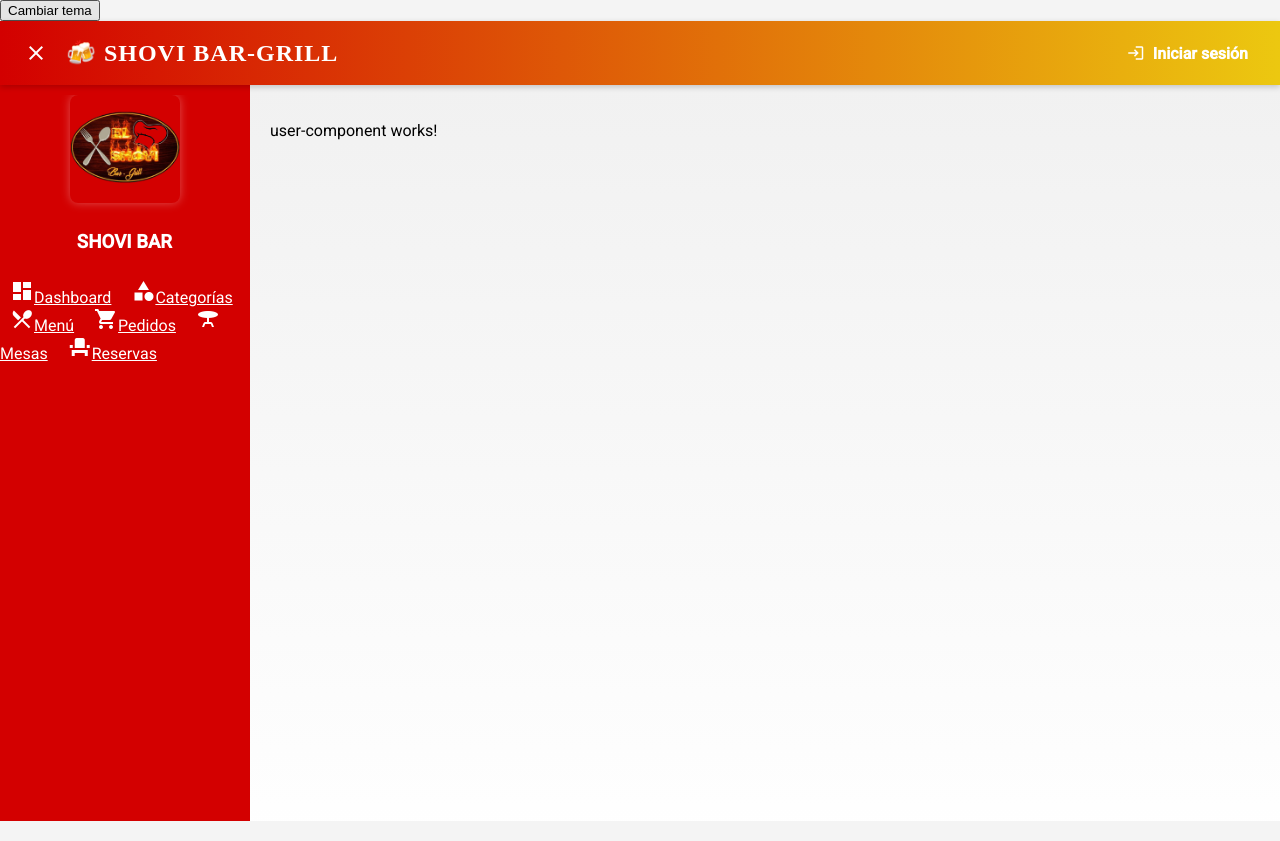
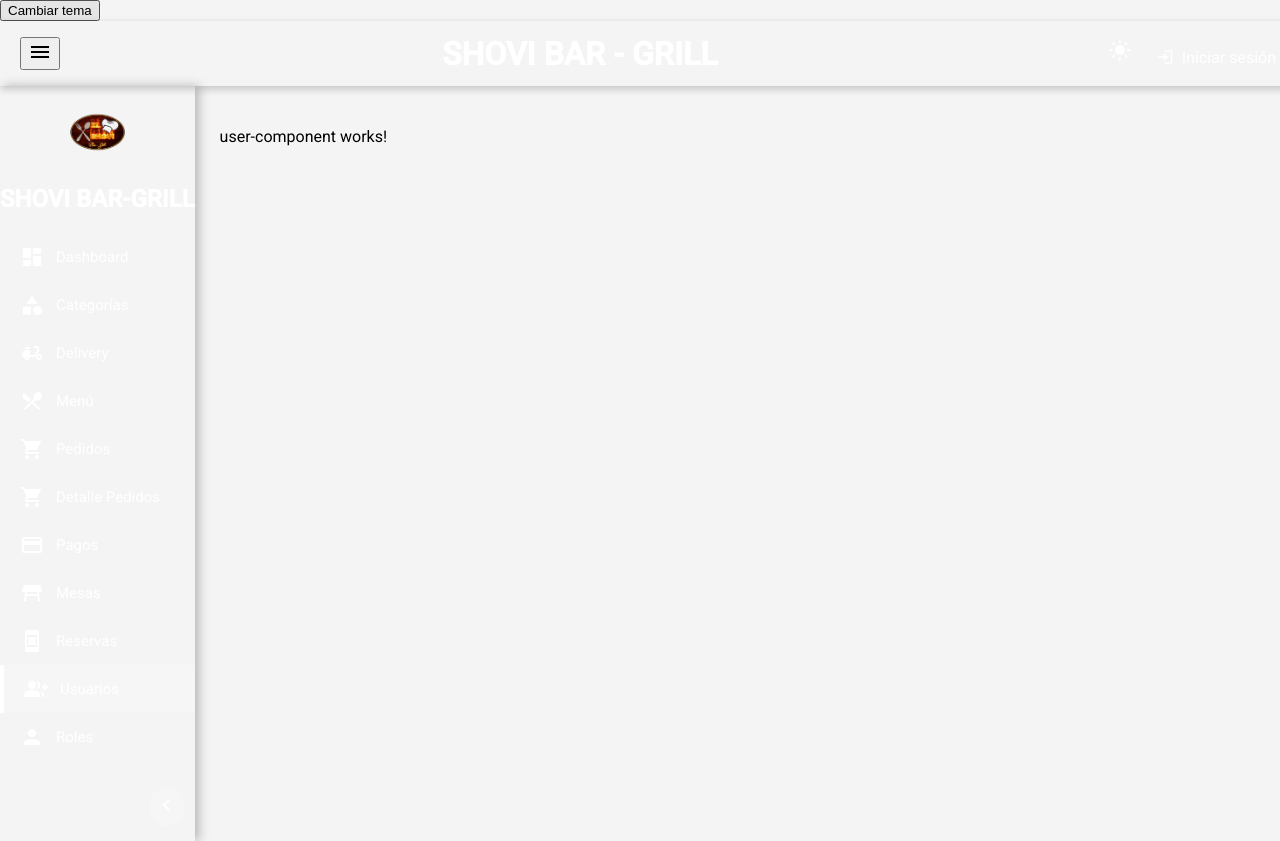
Before and after one commit to ElthonJohan/ElShoviBarGrill-Fronted, an Angular app: page /pages/user in a window 1280 px wide. Built offline with nearby package versions, Linux system fonts and the light colour scheme.

Commit message:
Se Modifico los estilos para layout

```diff
--- a/src/app/pages/layout-component/layout-component.css
+++ b/src/app/pages/layout-component/layout-component.css
@@ -1,136 +1,129 @@
-mat-sidenav {
-  width: 250px;
-  background: #b40000;
-  color: white;
-  padding-top: 15px;
+:root {
+  --sidebar-width: 240px;
+  --sidebar-collapsed: 65px;
+
+  /* Colores */
+  --sidebar-bg: #b30000;
+  --sidebar-bg-dark: #220000;
+
+  --navbar-bg: linear-gradient(90deg, #d62828, #f77f00, #fcbf49);
+  --navbar-bg-dark: linear-gradient(90deg, #3a0ca3, #4361ee, #4cc9f0);
+
+  --text-light: white;
+  --text-dark: #333;
+
+  --content-bg: #f4f4f4;
+  --content-bg-dark: #121212;
 }
 
-.sidebar-header {
-  text-align: center;
-}
+/* Estilos del layout */
 
-.sidebar-header .logo {
-  width: 110px;
-  border-radius: 8px;
-}
-
-mat-nav-list a {
-  color: #fff;
-  font-size: 16px;
-  border-radius: 8px;
-  margin: 5px 10px;
-}
-
-mat-nav-list a:hover {
-  background: rgba(255, 255, 255, 0.15);
-}
-
-
-
-/* 🔸 Estructura principal */
 .layout-container {
   height: 100vh;
   display: flex;
   flex-direction: column;
-  background-color: #fafafa;
 }
 
-/* 🔸 Toolbar */
-.main-toolbar {
-  background: linear-gradient(90deg, #d30000, #ecc810);
+/* NAVBAR */
+.navbar {
+  height: 65px;
+  background: var(--navbar-bg);
+  display: flex;
+  align-items: center;
+  justify-content: space-between;
+  padding: 0 20px;
   color: white;
-  font-weight: 600;
-  box-shadow: 0 2px 6px rgba(0, 0, 0, 0.2);
-  z-index: 2;
+  box-shadow: 0 3px 8px rgba(0,0,0,0.2);
+  position: fixed;
+  width: 100%;
+  z-index: 100;
 }
 
-.app-title {
-  font-family: 'Comic Sans';
-  font-size: 1.5rem;
-  font-weight: bold;
-
-  margin-left: 10px;
-  letter-spacing: 1px;
+/* CONTENIDO PRINCIPAL */
+.main-wrapper {
+  display: flex;
+  height: 100%;
+  margin-top: 65px;
 }
 
-.spacer {
-  flex: 1 1 auto;
+/* Sidebar estilizado */
+
+.sidebar {
+  width: var(--sidebar-width);
+  background: var(--sidebar-bg);
+  color: white;
+  height: 100%;
+  padding-top: 20px;
+  transition: width 0.25s ease;
+  display: flex;
+  flex-direction: column;
+  position: relative;
+  box-shadow: 4px 0 10px rgba(0,0,0,0.25);
 }
 
-/* 🔸 Sidenav container */
-mat-sidenav-container {
-  flex: 1;
-  height: 100%;
-  display: flex;
-  background: #f3f3f3;
+.sidebar.collapsed {
+  width: var(--sidebar-collapsed);
 }
 
-/* 🔸 Sidenav */
-mat-sidenav {
-  width: 250px;
-  background-color: #d30000;
-  color: white;
-  padding-top: 10px;
+.sidebar .logo-section {
   display: flex;
-  flex-direction: column;
   align-items: center;
   justify-content: center;
+  flex-direction: column;
 }
 
-.sidenav-header {
-  text-align: center;
-  padding: 15px 0;
-}
-
-.sidenav-content button{
-  text-align: center;
-  justify-content: center;
-}
-
-.logo {
-  width: 100px;
-  border-radius: 50%;
-  box-shadow: 0 0 10px rgba(255, 255, 255, 0.3);
+.sidebar .logo {
+  width: 55px;
   margin-bottom: 5px;
 }
 
-.sidenav-header h3 {
-  font-size: 1.1rem;
-  margin: 0;
-  color: #fff;
-  letter-spacing: 1px;
+.sidebar.collapsed .logo-section h2 {
+  display: none;
 }
 
-mat-divider {
-  background-color: rgba(0, 0, 0, 0.1);
+/*
+Menú */
+
+.menu a {
+  display: flex;
+  align-items: center;
+  gap: 12px;
+  padding: 12px 20px;
+  color: var(--text-light);
+  text-decoration: none;
+  transition: 0.2s ease;
+  font-size: 15px;
 }
 
-/* 🔸 Botones laterales */
-mat-sidenav button {
-  color: #ffffff;
-  font-weight: 500;
-  border-radius: 6px;
-  transition: all 0.3s;
-  width: 100%;
-  text-align: center;
-}
-mat-sidenav button mat-icon {
-  color: #ffffff;
+.menu a:hover,
+.menu a.active {
+  background: rgba(255,255,255,0.18);
+  border-left: 4px solid white;
 }
 
-mat-sidenav button:hover {
-  background-color: #aeacac;
-  transform: scale(1.02);
+.sidebar.collapsed a span {
+  display: none;
 }
 
-/* 🔸 Contenido */
-mat-sidenav-content {
+
+/* Botón */
+
+.toggle-btn {
+  position: absolute;
+  bottom: 15px;
+  right: 10px;
+  background: rgba(255,255,255,0.2);
+  border: none;
+  padding: 6px;
+  border-radius: 50%;
+  cursor: pointer;
+  color: white;
+}
+
+
+.content {
   flex: 1;
-  height: 100%;
+  padding: 25px;
+  background: var(--content-bg);
   overflow-y: auto;
-  background: linear-gradient(180deg, #f1f1f1, #ffffff);
-  padding: 20px;
 }
-mat-icon{
-  color: #ffffff;
-}
--- a/src/app/pages/layout-component/layout-component.html
+++ b/src/app/pages/layout-component/layout-component.html
@@ -1,83 +1,120 @@
 <div class="layout-container">
-  <!-- Barra superior -->
-  <mat-toolbar color="primary" class="main-toolbar">
-    <button mat-icon-button (click)="sidenav.toggle()">
-      <mat-icon>{{ sidenav.opened ? "close" : "menu" }}</mat-icon>
+
+  <!-- NAVBAR SUPERIOR -->
+  <header class="navbar">
+    <button class="menu-btn" (click)="toggleSidebar()">
+      <mat-icon>menu</mat-icon>
     </button>
 
-    <span class="app-title">🍻 SHOVI BAR-GRILL</span>
-    <span class="spacer"></span>
+    <h1 class="title">SHOVI BAR - GRILL</h1>
 
-    <!-- Si está logueado -->
-    <ng-container *ngIf="isLoggedIn()">
-      <button mat-icon-button [matMenuTriggerFor]="menu" class="profile-button">
-        <mat-icon>account_circle</mat-icon>
+    <div class="actions">
+      <!-- Cambiar tema -->
+      <button mat-icon-button (click)="toggleTheme()">
+        <mat-icon>{{ isDarkMode ? "dark_mode" : "light_mode" }}</mat-icon>
       </button>
-    </ng-container>
 
-    <!-- Menú siempre existe -->
-    <mat-menu #menu="matMenu">
-      <button mat-menu-item routerLink="/pages/profile">
-        <mat-icon>person</mat-icon>
-        <span>Mi perfil</span>
-      </button>
-      <button mat-menu-item (click)="logout()">
-        <mat-icon>logout</mat-icon>
-        <span>Cerrar sesión</span>
-      </button>
-    </mat-menu>
+      <!-- No logeado -->
+      <ng-container *ngIf="!isLoggedIn(); else loggedBlock">
+        <button mat-raised-button color="primary" routerLink="/login">
+          <mat-icon>login</mat-icon> Iniciar sesión
+        </button>
+      </ng-container>
 
-    <!-- Si NO está logueado -->
-    <button mat-button routerLink="/login" *ngIf="!isLoggedIn()">
-      <mat-icon>login</mat-icon>
-      Iniciar sesión
-    </button>
-  </mat-toolbar>
+      <!-- Logeado -->
+      <ng-template #loggedBlock>
 
-  <!-- Contenedor principal -->
-  <mat-sidenav-container class="main-container">
-    <mat-sidenav #sidenav mode="side" opened>
-      <div class="sidebar-header">
-        <img src="logo_shovi.png" class="logo" alt="logo"/>
-        <h3>SHOVI BAR</h3>
+        <button mat-icon-button>
+          <mat-icon>notifications</mat-icon>
+        </button>
+
+        <button mat-button [matMenuTriggerFor]="userMenu" class="avatar-btn">
+          <img src="assets/avatar.png" alt="Usuario" />
+          <span>{{ userName }}</span>
+        </button>
+
+        <mat-menu #userMenu="matMenu">
+          <button mat-menu-item routerLink="/perfil">
+            <mat-icon>person</mat-icon> Perfil
+          </button>
+          <button mat-menu-item routerLink="/config">
+            <mat-icon>settings</mat-icon> Configuración
+          </button>
+          <button mat-menu-item (click)="logout()">
+            <mat-icon>logout</mat-icon> Cerrar sesión
+          </button>
+        </mat-menu>
+
+      </ng-template>
+    </div>
+  </header>
+
+  <!-- LAYOUT PRINCIPAL -->
+  <div class="main-wrapper">
+
+    <!-- SIDEBAR -->
+    <aside class="sidebar" [class.collapsed]="isCollapsed">
+      <div class="logo-section">
+        <img src="logo_shovi.png" class="logo" alt="logo" />
+        <h2 *ngIf="!isCollapsed">SHOVI BAR-GRILL</h2>
       </div>
 
-      <mat-nav-list>
-        <a mat-list-item routerLink="/dashboard" matTooltip="Dashboard">
+      <nav class="menu">
+        <a routerLink="/pages/dashboard" routerLinkActive="active">
           <mat-icon>dashboard</mat-icon>
-          <span>Dashboard</span>
+          <span *ngIf="!isCollapsed">Dashboard</span>
         </a>
+        <a routerLink="/pages/category" routerLinkActive="active">
+          <mat-icon>category</mat-icon>
+          <span *ngIf="!isCollapsed">Categorías</span>
+        </a>
+        <a routerLink="/pages/delivery" routerLinkActive="active">
+          <mat-icon>moped_package</mat-icon>
+          <span *ngIf="!isCollapsed">Delivery</span>
+        </a>
+        <a routerLink="/pages/menuitem" routerLinkActive="active">
+          <mat-icon>restaurant_menu</mat-icon>
+          <span *ngIf="!isCollapsed">Menú</span>
+        </a>
+        <a routerLink="/pages/order" routerLinkActive="active">
+          <mat-icon>shopping_cart</mat-icon>
+          <span *ngIf="!isCollapsed">Pedidos</span>
+        </a>
+        <a routerLink="/pages/orderitem" routerLinkActive="active">
+          <mat-icon>shopping_cart</mat-icon>
+          <span *ngIf="!isCollapsed">Detalle Pedidos</span>
+        </a>
+        <a routerLink="/pages/payment" routerLinkActive="active">
+          <mat-icon>payment</mat-icon>
+          <span *ngIf="!isCollapsed">Pagos</span>
+        </a>
+        <a routerLink="/pages/table" routerLinkActive="active">
+          <mat-icon>table_restaurant</mat-icon>
+          <span *ngIf="!isCollapsed">Mesas</span>
+        </a>
+        <a routerLink="/pages/reservation" routerLinkActive="active">
+          <mat-icon>book_online</mat-icon>
+          <span *ngIf="!isCollapsed">Reservas</span>
+        </a>
+        <a routerLink="/pages/user" routerLinkActive="active">
+          <mat-icon>group_add</mat-icon>
+          <span *ngIf="!isCollapsed">Usuarios</span>
+        </a>
+        <a routerLink="/pages/role" routerLinkActive="active">
+          <mat-icon>person_lock</mat-icon>
+          <span *ngIf="!isCollapsed">Roles</span>
+        </a>
+      </nav>
 
-        <a mat-list-item routerLink="/categories">
-          <mat-icon>category</mat-icon>
-          <span>Categorías</span>
-        </a>
+      <button class="toggle-btn" (click)="toggleSidebar()">
+        <mat-icon>{{ isCollapsed ? "chevron_right" : "chevron_left" }}</mat-icon>
+      </button>
+    </aside>
 
-        <a mat-list-item routerLink="/menuitem">
-          <mat-icon>restaurant_menu</mat-icon>
-          <span>Menú</span>
-        </a>
+    <!-- CONTENIDO -->
+    <main class="content">
+      <router-outlet></router-outlet>
+    </main>
 
-        <a mat-list-item routerLink="/orders">
-          <mat-icon>shopping_cart</mat-icon>
-          <span>Pedidos</span>
-        </a>
-
-        <a mat-list-item routerLink="/tables">
-          <mat-icon>table_bar</mat-icon>
-          <span>Mesas</span>
-        </a>
-
-        <a mat-list-item routerLink="/reservations">
-          <mat-icon>event_seat</mat-icon>
-          <span>Reservas</span>
-        </a>
-      </mat-nav-list>
-    </mat-sidenav>
-
-    <!-- Contenido dinámico -->
-    <mat-sidenav-content class="content">
-      <router-outlet></router-outlet>
-    </mat-sidenav-content>
-  </mat-sidenav-container>
+  </div>
 </div>
--- a/src/app/pages/layout-component/layout-component.ts
+++ b/src/app/pages/layout-component/layout-component.ts
@@ -9,7 +9,6 @@ import { MatMenuModule } from '@angular/material/menu';
 import { MatDividerModule } from '@angular/material/divider';
 import { RouterModule } from '@angular/router';
 import { CommonModule } from '@angular/common';
-import { MatActionList, MatNavList } from '@angular/material/list';
 
 @Component({
   selector: 'app-layout',
@@ -18,7 +17,6 @@ import { MatActionList, MatNavList } from '@angular/material/list';
     CommonModule,
     MatToolbarModule,
     MatSidenavModule,
-    MatNavList,
     MatButtonModule,
     MatIconModule,
     MatMenuModule,
@@ -30,17 +28,44 @@ import { MatActionList, MatNavList } from '@angular/material/list';
 })
 export class LayoutComponent {
   @ViewChild('sidenav') sidenav!: MatSidenav;
+  isCollapsed = false;
+   isDarkMode = false;
+  userName = '';
 
   constructor(private router: Router) {}
 
-  // Retorna true si hay usuario logueado
-  isLoggedIn(): boolean {
-    return !!localStorage.getItem('user'); // O usar un AuthService
+
+  toggleSidebar() {
+  this.isCollapsed = !this.isCollapsed;
+}
+
+  ngOnInit() {
+    this.loadUserName();
   }
 
-  // Cierra sesión
+  // Detecta si hay sesión
+  isLoggedIn(): boolean {
+    return !!localStorage.getItem('user');
+  }
+
+  // Carga nombre del user si está guardado
+  loadUserName() {
+    const userData = localStorage.getItem('user');
+    if (userData) {
+      const user = JSON.parse(userData);
+      this.userName = user.fullName || user.username || 'Usuario';
+    }
+  }
+
+  // Cerrar sesión
   logout(): void {
     localStorage.removeItem('user');
     this.router.navigate(['/login']);
   }
+
+  toggleTheme() {
+    this.isDarkMode = !this.isDarkMode;
+    document.body.classList.toggle('dark-theme', this.isDarkMode);
+  }
+
 }
```
